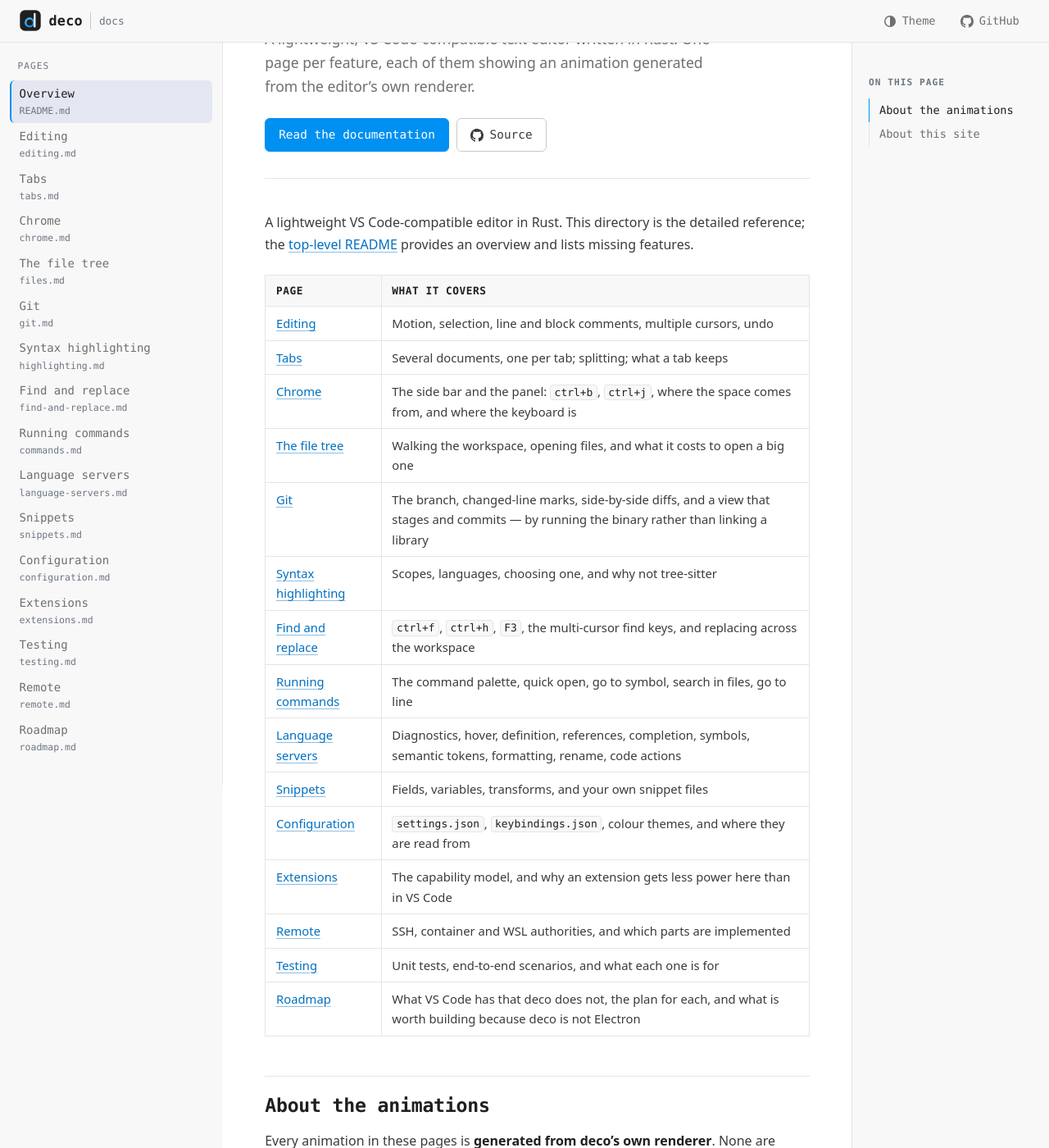
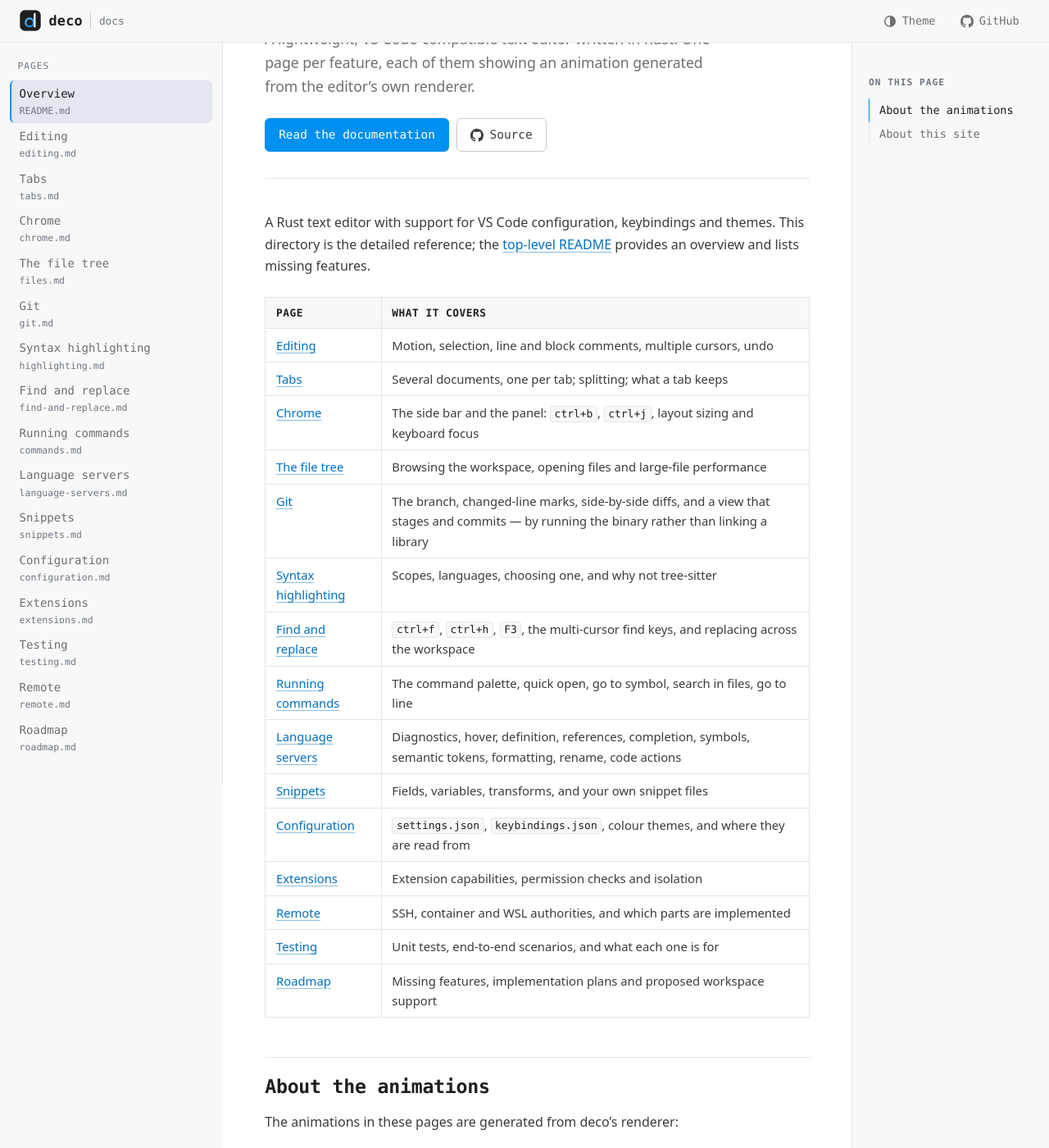
Before and after one commit to sabas0ba/deco, a Jekyll site: the page built from docs/README.md, in a window 1280 px wide and 1400 px high, scrolled down 222 px. Shown: the whole window at 82% size. Built offline with Jekyll 4.4.1, drawn with Linux system fonts in a browser that asks for light colours; our own code applies the rules of GitHub Pages for plain Markdown files; some of the changed text lies outside the part shown.

Commit message:
docs: clarify English technical prose

````diff
--- a/docs/README.md
+++ b/docs/README.md
@@ -1,14 +1,14 @@
 # deco documentation
 
-A lightweight VS Code-compatible editor in Rust. This directory is the detailed
+A Rust text editor with support for VS Code configuration, keybindings and themes. This directory is the detailed
 reference; the [top-level README](https://github.com/sabas0ba/deco#readme) provides an overview and lists missing features.
 
 | Page | What it covers |
 | --- | --- |
 | [Editing](editing.md) | Motion, selection, line and block comments, multiple cursors, undo |
 | [Tabs](tabs.md) | Several documents, one per tab; splitting; what a tab keeps |
-| [Chrome](chrome.md) | The side bar and the panel: `ctrl+b`, `ctrl+j`, where the space comes from, and where the keyboard is |
-| [The file tree](files.md) | Walking the workspace, opening files, and what it costs to open a big one |
+| [Chrome](chrome.md) | The side bar and the panel: `ctrl+b`, `ctrl+j`, layout sizing and keyboard focus |
+| [The file tree](files.md) | Browsing the workspace, opening files and large-file performance |
 | [Git](git.md) | The branch, changed-line marks, side-by-side diffs, and a view that stages and commits — by running the binary rather than linking a library |
 | [Syntax highlighting](highlighting.md) | Scopes, languages, choosing one, and why not tree-sitter |
 | [Find and replace](find-and-replace.md) | `ctrl+f`, `ctrl+h`, `F3`, the multi-cursor find keys, and replacing across the workspace |
@@ -16,14 +16,14 @@ reference; the [top-level README](https://github.com/sabas0ba/deco#readme) provi
 | [Language servers](language-servers.md) | Diagnostics, hover, definition, references, completion, symbols, semantic tokens, formatting, rename, code actions |
 | [Snippets](snippets.md) | Fields, variables, transforms, and your own snippet files |
 | [Configuration](configuration.md) | `settings.json`, `keybindings.json`, colour themes, and where they are read from |
-| [Extensions](extensions.md) | The capability model, and why an extension gets less power here than in VS Code |
+| [Extensions](extensions.md) | Extension capabilities, permission checks and isolation |
 | [Remote](remote.md) | SSH, container and WSL authorities, and which parts are implemented |
 | [Testing](testing.md) | Unit tests, end-to-end scenarios, and what each one is for |
-| [Roadmap](roadmap.md) | What VS Code has that deco does not, the plan for each, and what is worth building because deco is not Electron |
+| [Roadmap](roadmap.md) | Missing features, implementation plans and proposed workspace support |
 
 ## About the animations
 
-Every animation in these pages is **generated from deco's own renderer**. None are screen recordings or hand-drawn:
+The animations in these pages are generated from deco's renderer:
 
 ```console
 $ cargo xtask docs            # regenerate them
````
Also changed, not shown: docs/commands.md (+2 -2 lines), docs/extensions.md (+4 -4 lines), docs/files.md (+2 -2 lines), docs/git.md (+6 -6 lines), docs/language-servers.md (+3 -3 lines), docs/roadmap.md (+12 -12 lines), CHANGELOG.md, README.md.
